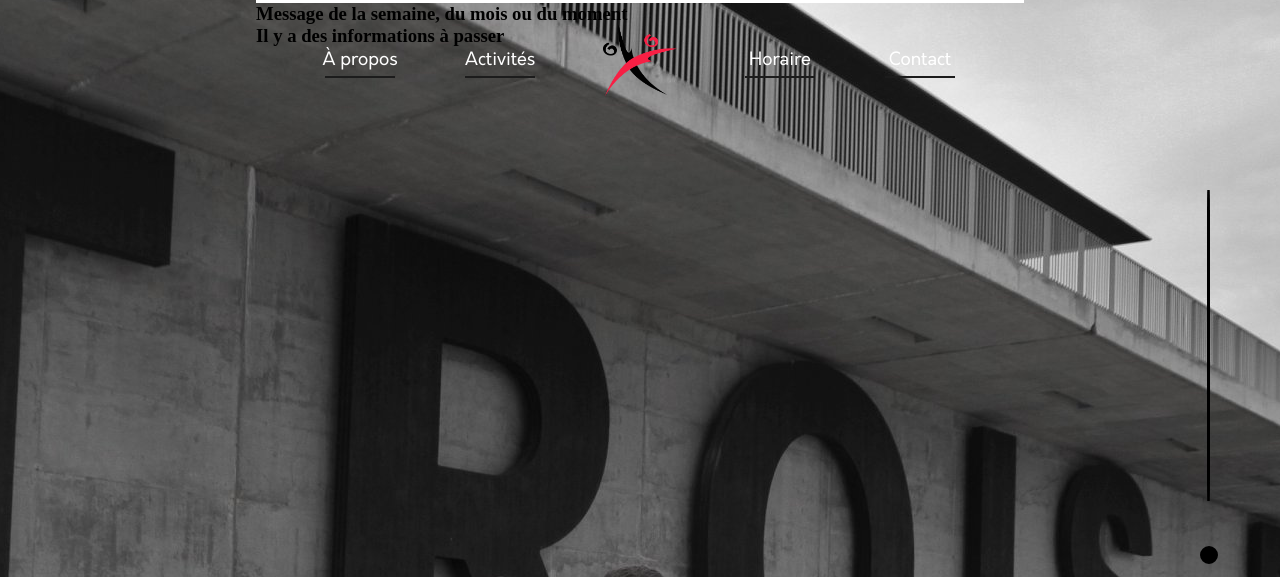
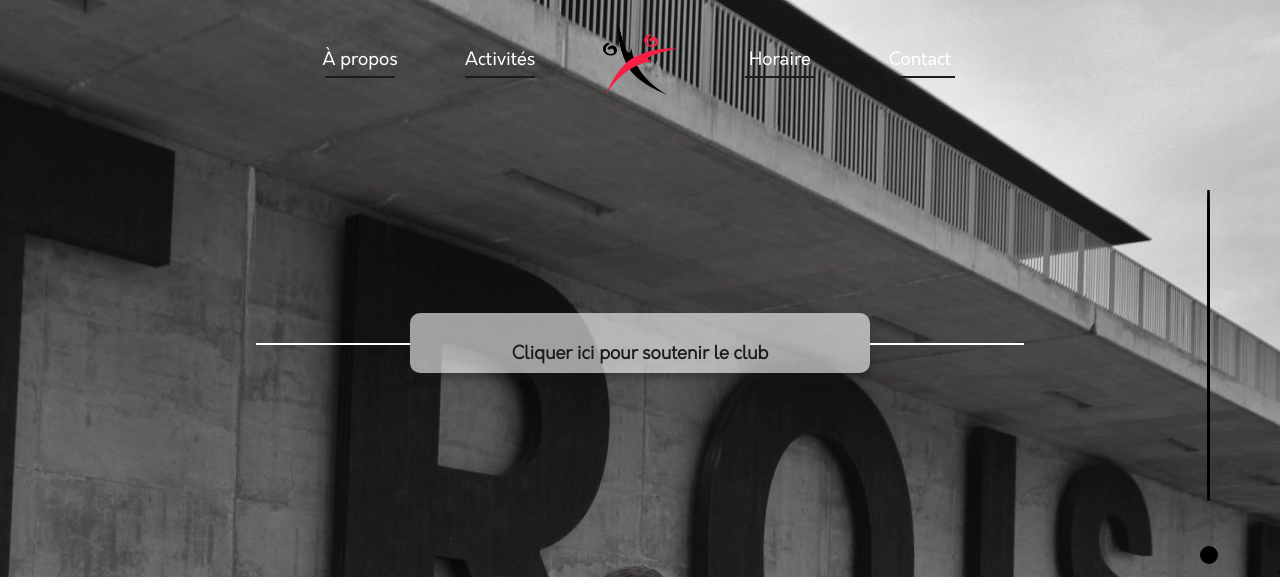
Before and after one commit to JulienR1/trampolineintercite.com-redesign, a PHP site: page / in a window 1280 px wide. Shown: the top 577 px of the page. Run offline with PHP 8.4, Linux system fonts and the light colour scheme; style sheets or scripts are compiled from the project's sources; some libraries are stand-ins or nearby versions.

Commit message:
Message page d'accueil + début automatisation de l'affichage

```diff
--- a/site/css/index/index_header.css
+++ b/site/css/index/index_header.css
@@ -14,8 +14,8 @@ header nav {
     -webkit-box-shadow: none;
             box-shadow: none;
     background: transparent;
-    -webkit-transition: height 0s;
-    transition: height 0s;
+    -webkit-transition: background-color 0.2s ease, height 0.1s 0.1s;
+    transition: background-color 0.2s ease, height 0.1s 0.1s;
   }
   header[atScreenTop] nav {
     width: 700px;
--- a/site/css/index/index_header.scss
+++ b/site/css/index/index_header.scss
@@ -17,7 +17,7 @@ header nav{
         height: $header_height;
         box-shadow: none;
         background: transparent;
-        transition: height 0s;
+        transition: background-color 0.2s ease, height 0.1s 0.1s;
     }
 
     header[atScreenTop] nav {
--- a/site/css/index/index_style.css
+++ b/site/css/index/index_style.css
@@ -1,3 +1,28 @@
+@font-face {
+  font-family: Matisse;
+  src: url("/Assets/Fonts/MATISSE.TTF");
+}
+
+@font-face {
+  font-family: Orkney-regular;
+  src: url("/Assets/Fonts/Orkney/Orkney Regular.woff2") format("woff2"), url("/Assets/Fonts/Orkney/Orkney Regular.woff") format("woff"), url("/Assets/Fonts/Orkney/Orkney Regular.ttf") format("truetype");
+}
+
+@font-face {
+  font-family: Orkney-bold;
+  src: url("/Assets/Fonts/Orkney/Orkney Bold.woff2") format("woff2"), url("/Assets/Fonts/Orkney/Orkney Bold.woff") format("woff"), url("/Assets/Fonts/Orkney/Orkney Bold.ttf") format("truetype");
+}
+
+@font-face {
+  font-family: Orkney-light;
+  src: url("/Assets/Fonts/Orkney/Orkney Light.woff2") format("woff2"), url("/Assets/Fonts/Orkney/Orkney Light.woff") format("woff"), url("/Assets/Fonts/Orkney/Orkney Light.ttf") format("truetype");
+}
+
+@font-face {
+  font-family: Orkney-medium;
+  src: url("/Assets/Fonts/Orkney/Orkney Medium.woff2") format("woff2"), url("/Assets/Fonts/Orkney/Orkney Medium.woff") format("woff"), url("/Assets/Fonts/Orkney/Orkney Medium.ttf") format("truetype");
+}
+
 main {
   min-height: 100%;
 }
@@ -15,17 +40,66 @@ header {
 }
 
 #main_page #msg-box {
+  position: relative;
+  top: 25%;
   width: 100%;
-  height: 75px;
+  min-height: 75px;
 }
 
 #main_page #msg-container {
+  position: relative;
   width: 60%;
+  height: 100%;
   margin: 0 auto;
 }
 
-#main_page #msg-container #msg-background-line {
-  height: 3px;
+#main_page #msg-container .msg-background-line {
+  position: absolute;
+  top: 50%;
+  width: 20%;
+  height: 2px;
   background-color: #fff;
 }
+
+#main_page #msg-container .start {
+  left: 0;
+}
+
+#main_page #msg-container .end {
+  right: 0;
+}
+
+#main_page #msg-container #msg {
+  -webkit-box-align: center;
+      -ms-flex-align: center;
+          align-items: center;
+  display: -webkit-box;
+  display: -ms-flexbox;
+  display: flex;
+  width: calc(60% - 30px);
+  height: 100%;
+  margin: 0 auto;
+  padding: 8px 15px;
+  background-color: rgba(255, 255, 255, 0.6);
+  border-radius: 10px;
+  -webkit-box-shadow: 0px 6px 6px 0px rgba(28, 28, 28, 0.3);
+          box-shadow: 0px 6px 6px 0px rgba(28, 28, 28, 0.3);
+}
+
+#main_page #msg-container #msg h3 {
+  width: 100%;
+  font-family: "Orkney-light", Arial, Helvetica, sans-serif;
+  color: #1C1C1C;
+  font-size: 18px;
+  text-align: center;
+}
+
+#main_page #msg-container #msg h3 a {
+  text-decoration: none;
+  color: #1C1C1C;
+}
+
+#main_page #msg-container #msg h3 a u {
+  text-decoration: underline;
+}
 /*# sourceMappingURL=index_style.css.map */
--- a/site/css/index/index_style.scss
+++ b/site/css/index/index_style.scss
@@ -1,4 +1,6 @@
 @import "../variables";
+@import "../colors";
+@import "../fonts";
 
 main{
     min-height: 100%;
@@ -17,16 +19,61 @@ header{
 }
 
 #main_page #msg-box{
+    position: relative;
+    top: 25%;
     width: 100%;
-    height: 75px;
+    min-height: 75px;
 }
 
 #main_page #msg-container{
+    position: relative;
     width: 60%;
+    height: 100%;
     margin: 0 auto;
 }
 
-#main_page #msg-container #msg-background-line{
-    height: 3px;
+#main_page #msg-container .msg-background-line{
+    position: absolute;
+    top: 50%;
+    width: 20%;
+    height: 2px;
     background-color: #fff;
 }
+
+#main_page #msg-container .start{
+    left: 0;
+}
+
+#main_page #msg-container .end{
+    right: 0;
+}
+
+#main_page #msg-container #msg{
+    align-items: center;
+    display: flex;
+    width: calc(60% - 30px);
+    height: 100%;
+    margin: 0 auto;
+    padding: 8px 15px;
+
+    background-color: rgba($color: #fff, $alpha: 0.6);
+    border-radius: 10px;
+    box-shadow: 0px 6px 6px 0px $shadow_color;
+}
+
+#main_page #msg-container #msg h3{
+    width: 100%;
+    font-family: "Orkney-light", Arial, Helvetica, sans-serif;
+    color: $text_color;
+    font-size: 18px;
+    text-align: center;
+}
+
+#main_page #msg-container #msg h3 a{
+    text-decoration: none;
+    color: $text_color;
+}
+
+#main_page #msg-container #msg h3 a u{
+    text-decoration: underline;
+}
--- a/site/index.php
+++ b/site/index.php
@@ -20,10 +20,13 @@
             <section id="main_page">
                 <div id="msg-box">
                     <div id="msg-container">
-                        <div id="msg-background-line"></div>
+                        <div class="msg-background-line start"></div>
                         <div id="msg">
-                            <h3>Message de la semaine, du mois ou du moment<br>Il y a des informations à passer</h3>
+                            <h3>
+                                <?php include "php/index/messageGenerator.php"; ?>
+                            </h3>
                         </div>
+                        <div class="msg-background-line end"></div>
                     </div>
                 </div>
             </div>
--- /dev/null
+++ b/site/msg/default.txt
@@ -0,0 +1,3 @@
+https://www.gofundme.com/f/prosperite-de-trampoline-intercite
+
+Cliquer ici pour soutenir le club
```
Also changed, not shown: site/php/index/messageGenerator.php (added, +51 -0 lines), 3 other files.
